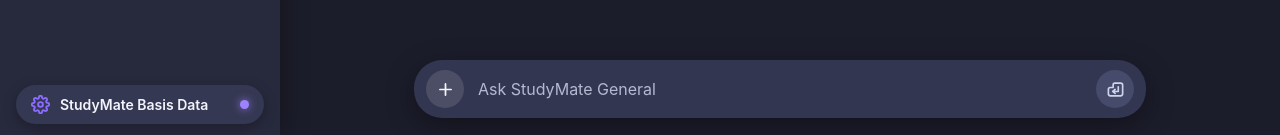
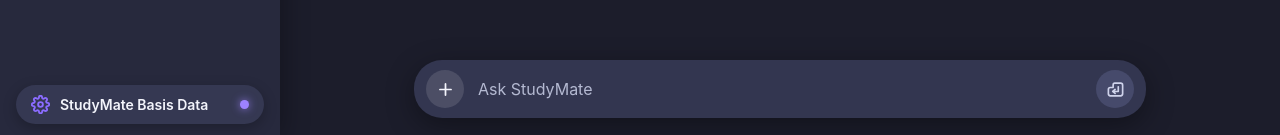
Before and after one commit to AbsoluteRayy/studymate-ai, a React (Vite) app: page / in a window 1280 px wide. Shown: the part 662-797 px from the top of the page. Built offline with nearby package versions, Linux system fonts and the light colour scheme; a web font is replaced by a local one.

Commit message:
style: change name

```diff
--- a/src/components/ChatInput.jsx
+++ b/src/components/ChatInput.jsx
@@ -279,8 +279,8 @@ function ChatInput({ onSend, onStop, isGenerating, onPreviewImage, aiMode }) {
             rows={1}
             placeholder={
               aiMode === "general"
-                ? "Ask StudyMate Database"
-                : "Ask StudyMate General"
+                ? "Ask StudyMate"
+                : "Ask StudyMate"
             }
             value={text}
             onChange={handleTextareaChange}
```
